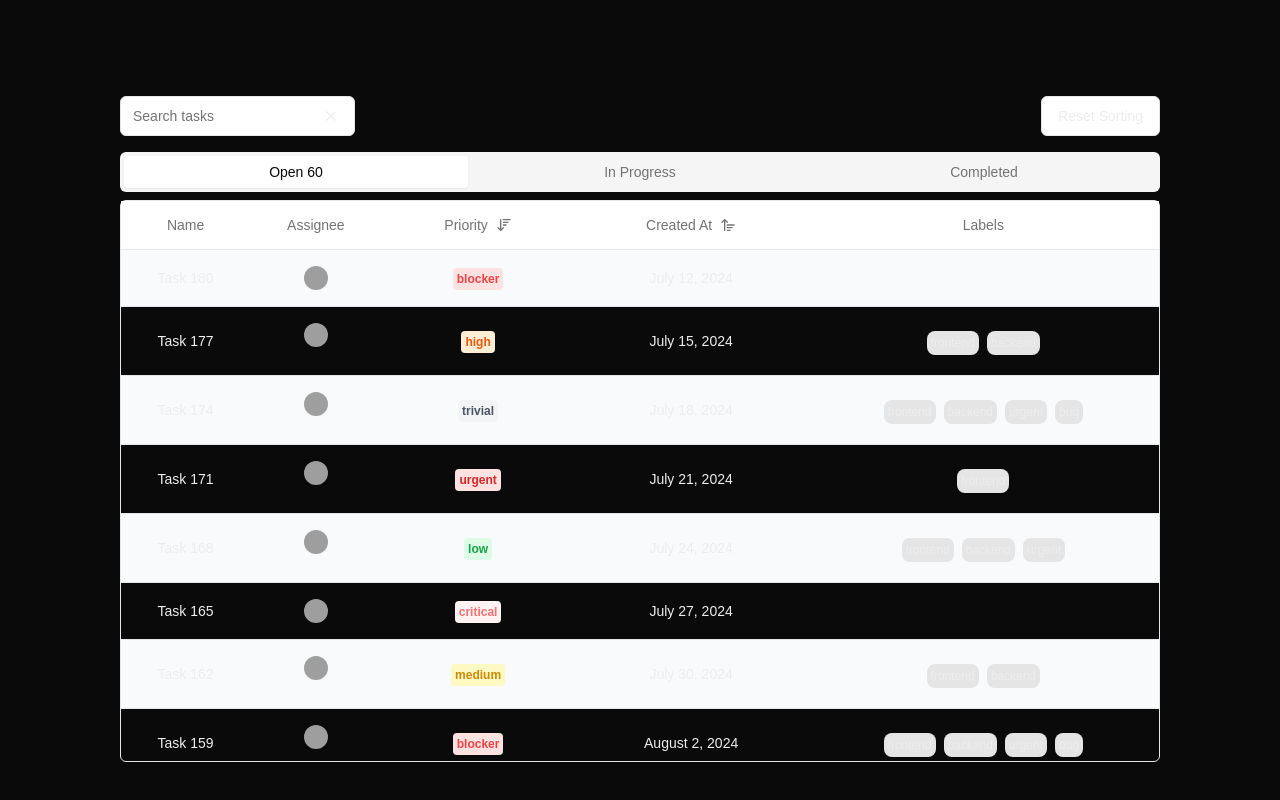
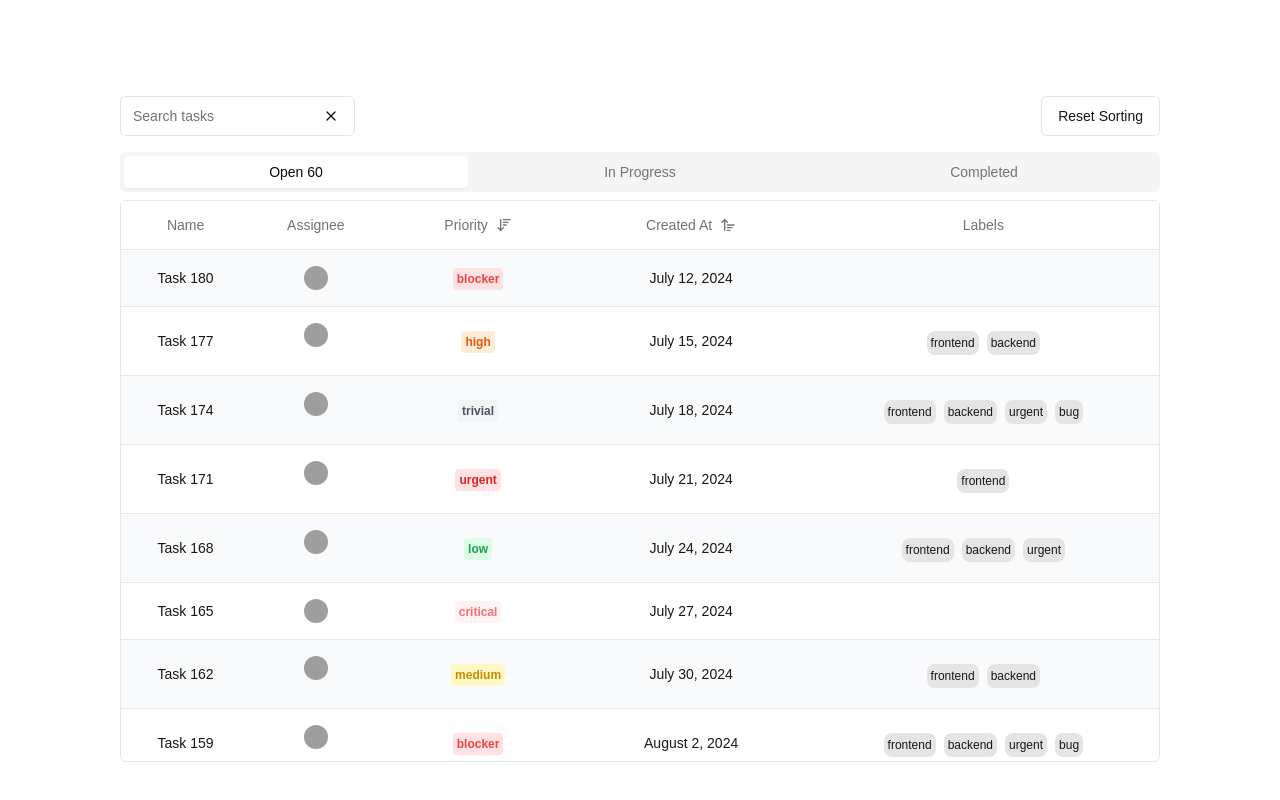
Before and after one commit to Sagargajare/task-manager, a Next.js app: page / in a window 1280 px wide. Built offline with nearby package versions, Linux system fonts and the light colour scheme; no server answers; grey boxes are pictures that could not be loaded.

Commit message:
Fix dark mode issue

```diff
--- a/src/styles/globals.css
+++ b/src/styles/globals.css
@@ -7,12 +7,6 @@
   --foreground: #171717;
 }
 
-@media (prefers-color-scheme: light) {
-  :root {
-    --background: #0a0a0a;
-    --foreground: #ededed;
-  }
-}
 
 body {
   color: var(--foreground);
```
